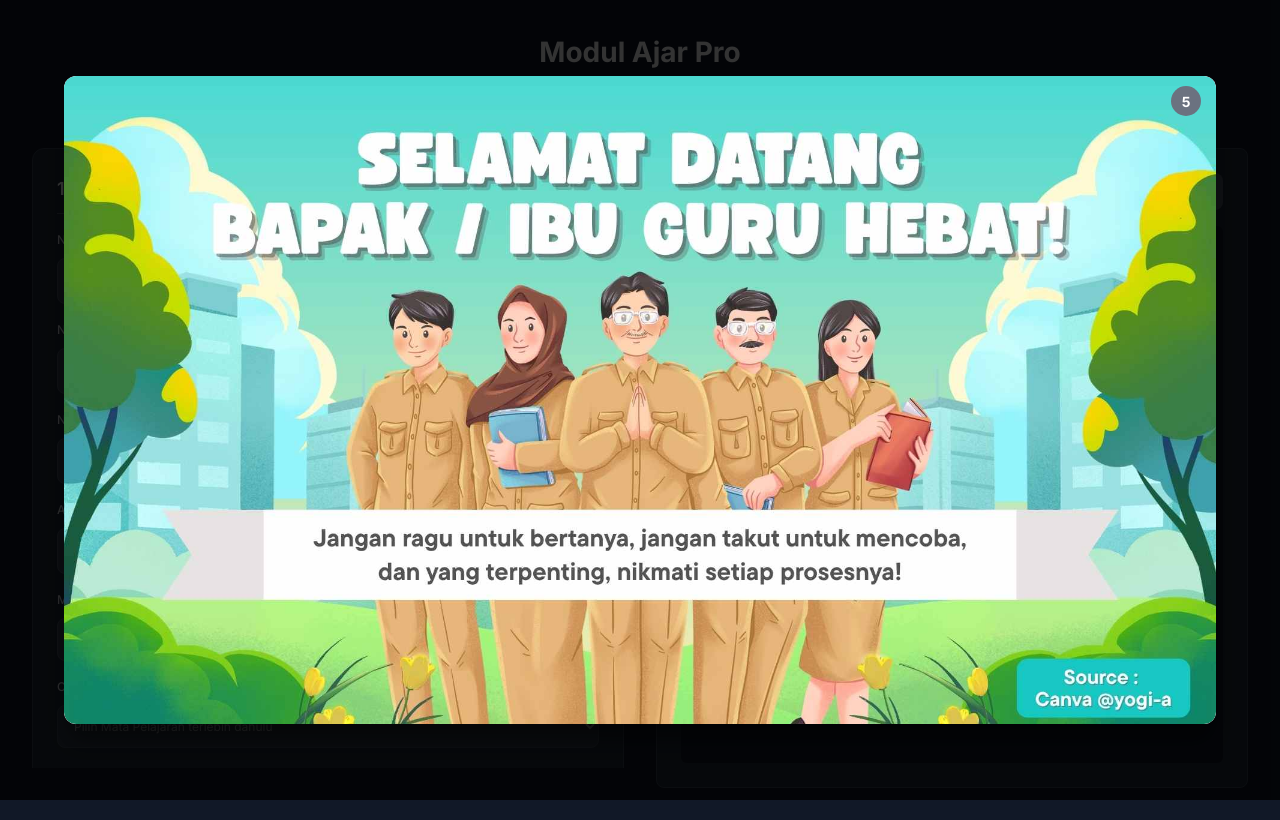
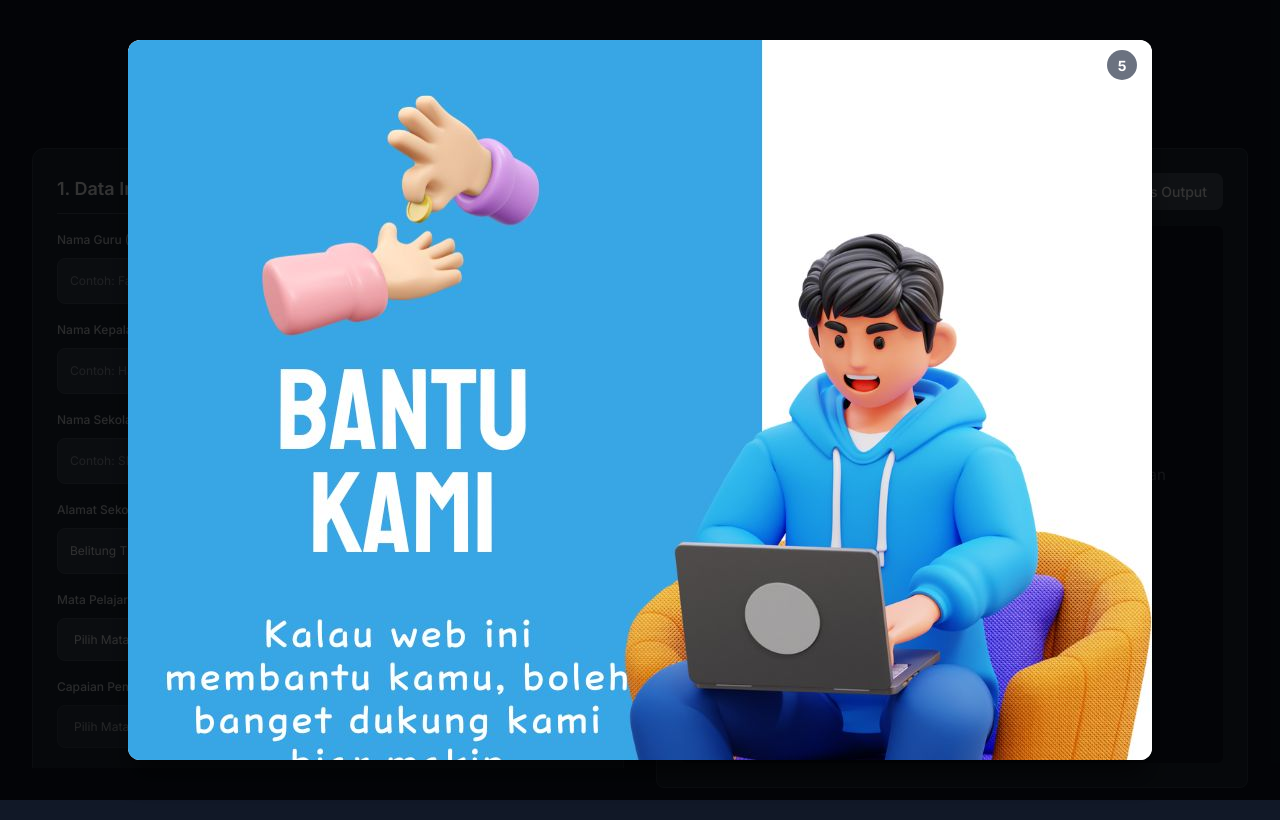
Before and after one commit to fahriedtech/fahriedtech.github.io, a plain HTML site: page guru/buatmodulajar/index.html in a window 1280 px wide. Drawn offline with nearby package versions, Linux system fonts and the light colour scheme.

Commit message:
Update index.html

```diff
--- a/guru/buatmodulajar/index.html
+++ b/guru/buatmodulajar/index.html
@@ -400,10 +400,12 @@
         <div class="popup-content">
             <button id="close-popup" class="popup-close">10</button>
             <!-- Gambar dari GitHub -->
-            <img src="/iklan.jpg"
+            <a href="/iklan" target="_blank">
+            <img src="/iklan/iklan.jpg"
                  alt="Iklan Sponsor"
                  class="popup-image"
                  id="ad-image">
+            </a>
         </div>
     </div>
 
```
